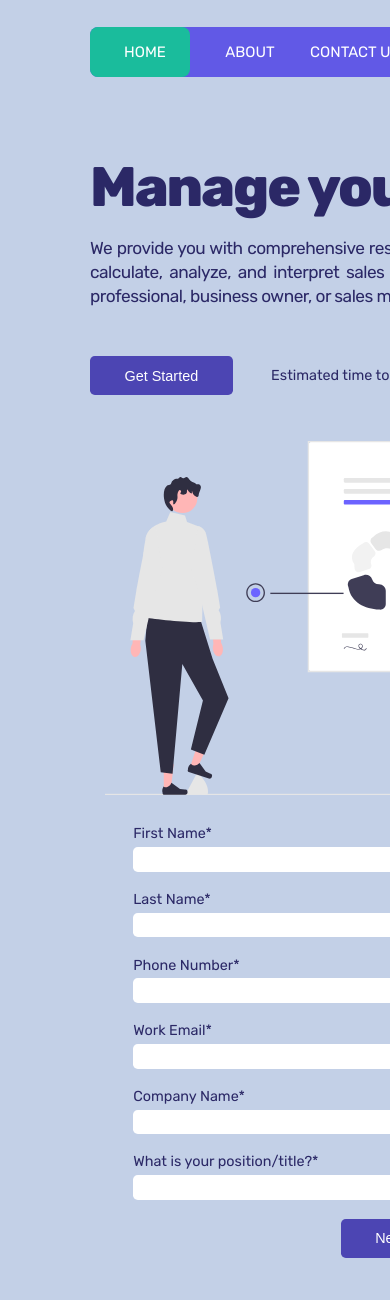
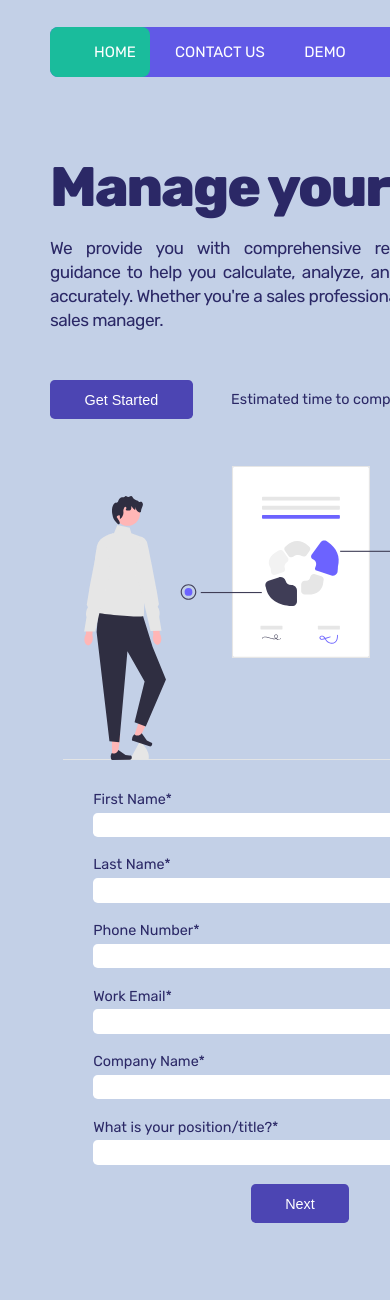
Before and after one commit to Cutiedave/business_api, a Django app: page /home/ in a window 390 px wide; the page is wider, and only the part inside the window is pictured. Shown: the top 1300 px of that part. After the commit the page ends 1223 px from the top of that part, so only its background shows below. Run offline with Django 4.2, Linux system fonts and the light colour scheme; parts of the project's set-up code (start-up, migrations or seed data) failed here and were passed over; some libraries are stand-ins or nearby versions.

Commit message:
website responsiveness fix

```diff
--- a/static/styles/form.css
+++ b/static/styles/form.css
@@ -139,40 +139,19 @@ span {
   html {
     font-size: 60%
   }
+
   body {
     width: 600px;
-    padding: 0;
-    margin: 0;
   }
   #root {
-    width: 600px;
-    margin-left: 15%;
-    margin-left: 15%;
-    align-items: center;
-    align-content: center;
-    text-align: center;
-  }
+    width: 500px;
 
-
-  .root2 {
-    width: 600px;
-    align-items: center;
-    align-content: center;
-    text-align: center;
   }
 
   nav {
-    width: 600px;
-    align-items: center;
-    align-content: center;
-    text-align: center;
+    max-width: 500px;
   }
 
-  .container {
-    width: 600px;
-    align-items: center;
-    text-align: center;
-  }
 
   .invest,
   .logic {
@@ -567,7 +546,7 @@ option {
 
   .visual--grid {
     display: block;
-    margin-bottom: 4.8rem
+    margin-bottom: 4.8rem;
   }
 
   .visual--grid img {
--- a/templates/main.html
+++ b/templates/main.html
@@ -19,7 +19,6 @@
 
 			<nav>
 				<a href="{% url 'home_web_base' %}">Home</a>
-				<a href="#">About</a>
 				<a href="#">contact us</a>
 				<a href="#">Demo</a>
 				{% if request.user.is_authenticated %}
```
